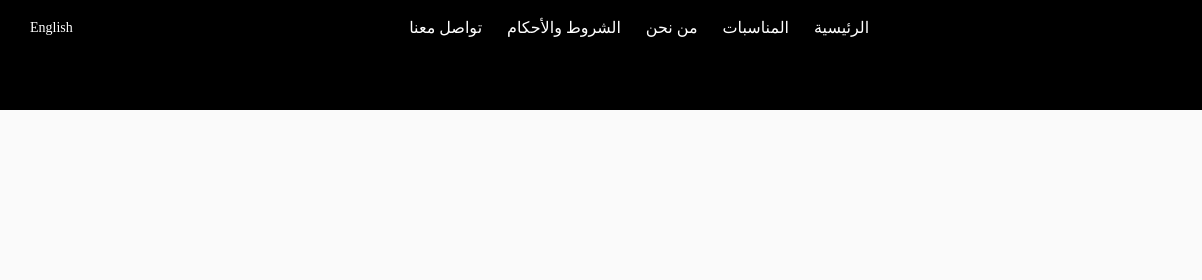
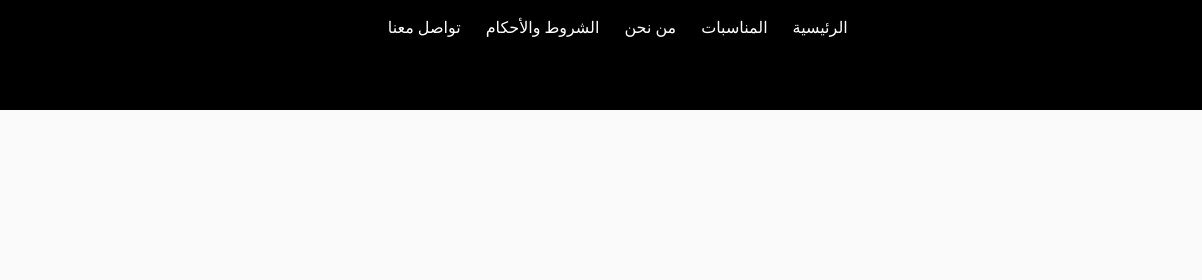
Before and after one commit to eslamshosha/motion, a plain HTML site: page index.html in a window 1280 px wide. Shown: the top 280 px of the page, 0-1202 px from the left. Drawn offline with Linux system fonts and the light colour scheme; a web font is replaced by a local one.

Commit message:
first commit

```diff
--- a/index.html
+++ b/index.html
@@ -57,7 +57,7 @@
           </figure>
           <div class="navgition">
             <div class="nav-head">
-              <a href="index.html" class="lang-ancor"> English</a>
+              <a href="index.html" class="lang-ancor d-none"> English</a>
               <button class="close-menu">
                 <i class="las la-times"></i>
               </button>
@@ -104,7 +104,7 @@
                 <button class="menu-bars" id="menu-id">
                   <i class="las la-bars"></i>
                 </button>
-                <a href="index-en.html" class="lang-ancor none"> English</a>
+                <a href="index-en.html" class="lang-ancor none d-none"> English</a>
               </div>
             </div>
           </div>
```
Also changed, not shown: booking.html (+2 -2 lines), product-details.html (+2 -2 lines), products.html (+2 -2 lines).
